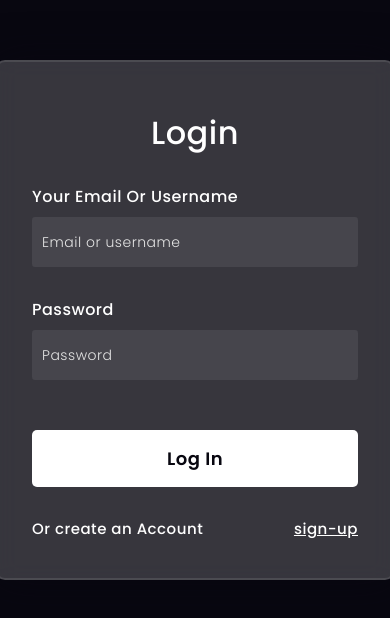
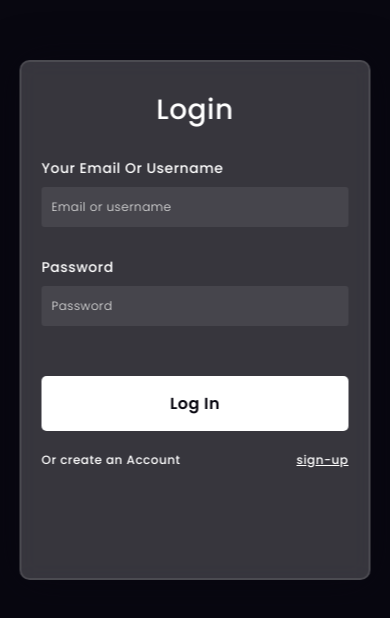
Before and after one commit to roopesh4p5/login, a plain HTML site: page index.html in a window 390 px wide. Shown: the part 102-720 px from the top of the page. Drawn offline with Linux system fonts and the light colour scheme.

Commit message:
Update index.html

```diff
--- a/index.html
+++ b/index.html
@@ -113,6 +113,36 @@
         display: flex;
         justify-content: space-between;
       }
+      @media only screen and (max-width: 480px) {
+  /* Your CSS code for mobile devices goes here */
+  .background {
+    width: 100%;
+    height: 100%;
+  }
+  #form1, #signin {
+    width: 90%;
+    padding: 30px 20px;
+  }
+  form h3 {
+    font-size: 28px;
+    line-height: 36px;
+  }
+  label {
+    font-size: 14px;
+  }
+  input {
+    height: 40px;
+    font-size: 12px;
+  }
+  button {
+    font-size: 16px;
+  }
+  .shift{
+    margin-top: 20px;
+    font-size: 12px;
+  }
+}
+
     </style>
 
     <!--------------login------------------>
```
